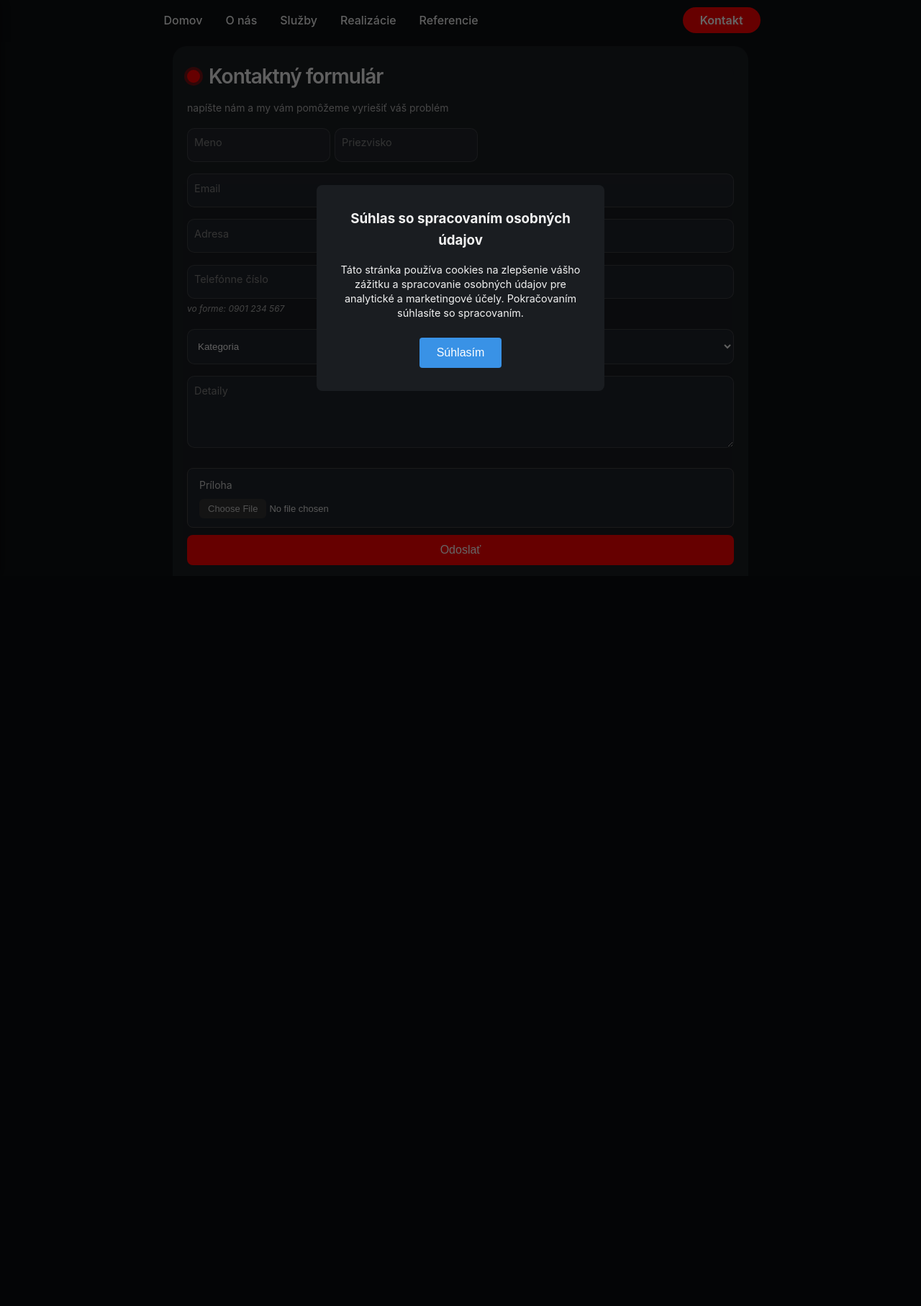
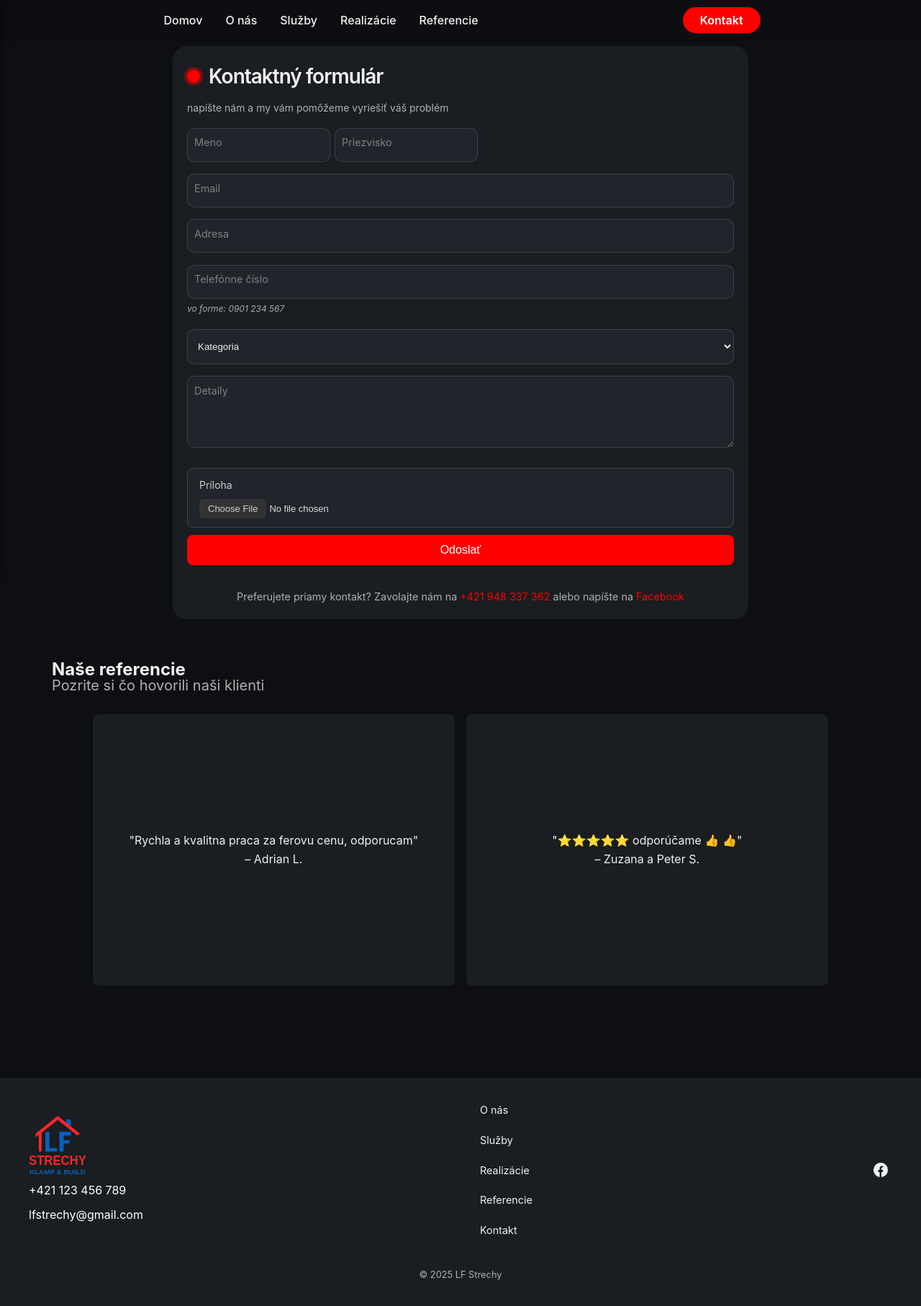
Before and after one commit to KristoveNohy/web, a Django app: page /kontakt in a window 1280 px wide. Shown: the whole page at 72% size. Before the commit the page ends 785 px from the top, so only its background shows below. Run offline with Django 5.2, Linux system fonts and the light colour scheme; data comes from the database, SQL or seed files in the repository; both versions use the stored data as it was after the commit.

Commit message:
funguje to 2

```diff
--- a/core/forms.py
+++ b/core/forms.py
@@ -2,8 +2,8 @@
 from .models import Customer
 
 class ContactForm(forms.ModelForm):
+    attachment = forms.FileField(required=False)
+
     class Meta:
         model = Customer
         fields = "__all__"
-
-    attachment = forms.FileField(required=False,)
--- a/core/templates/base.html
+++ b/core/templates/base.html
@@ -13,42 +13,6 @@
   {% endblock %}
 </head>
 <body>
-    <div id="cookie-popup" style="
-  position: fixed;
-  top: 0; left: 0;
-  width: 100%; height: 100%;
-  background: rgba(0,0,0,0.6);
-  display: flex;
-  align-items: center;
-  justify-content: center;
-  z-index: 3000;
-">
-  <div style="
-    background: #1A1D21;
-    color: #F1F1F1;
-    padding: 2rem;
-    max-width: 400px;
-    border-radius: 8px;
-    text-align: center;
-  ">
-    <h3 style="margin-bottom: 1rem;">Súhlas so spracovaním osobných údajov</h3>
-    <p style="font-size: 0.9rem; line-height: 1.4; margin-bottom: 1.5rem;">
-      Táto stránka používa cookies na zlepšenie vášho zážitku a spracovanie osobných údajov
-      pre analytické a marketingové účely. Pokračovaním súhlasíte so spracovaním.
-    </p>
-    <button id="cookie-accept-btn" style="
-      background: #3992e6;
-      color: #fff;
-      border: none;
-      padding: 0.75rem 1.5rem;
-      border-radius: 4px;
-      cursor: pointer;
-      font-size: 1rem;
-    ">
-      Súhlasím
-    </button>
-  </div>
-</div>
 
   <header>
     <div class="hamburger" id="hamburger"><span></span><span></span><span></span></div>
@@ -105,7 +69,7 @@
       <div class="footer-logo" style="display: flex; flex-direction: column; row-gap: 0.5em; align-items: flex-start;">
         <img src="{% static 'media/logo.svg' %}" alt="Logo">
         <a href="tel:+421123456789" class="contact-block__info-item" aria-label="Telefón">+421 123 456 789</a>
-        <a href="mailto:info@firma.sk" class="contact-block__info-item" aria-label="Email"> info@firma.sk</a>
+        <a href="mailto:lfstrechy@gmail.com" class="contact-block__info-item" aria-label="Email"> lfstrechy@gmail.com</a>
       </div>
       <ul class="footer-links">
         <li><a href="{% url 'about' %}">O nás</a></li>
@@ -204,22 +168,6 @@
       allowTouchMove: false,
     });
   </script>
-  <script>
-  document.addEventListener('DOMContentLoaded', () => {
-    const popup = document.getElementById('cookie-popup');
-    const btn   = document.getElementById('cookie-accept-btn');
-    // ak už je uložený súhlas, skryjeme popup
-    if (localStorage.getItem('cookieConsent')) {
-      popup.style.display = 'none';
-      return;
-    }
-    // po kliknutí ulož súhlas a zavri popup
-    btn.addEventListener('click', () => {
-      localStorage.setItem('cookieConsent', 'true');
-      popup.style.display = 'none';
-    });
-  });
-</script>
 
   {% block scripts%}
   {% endblock %}
--- a/core/templates/contact.html
+++ b/core/templates/contact.html
@@ -9,7 +9,7 @@
 {% block content %}
 <!-- From Uiverse.io by micaelgomestavares -->
  <div class="container">
-<form class="form" action="{% url 'contact' %}" method="post" enctype="multipart/form-data">
+<form class="form" action="{% url 'contact' %}" method="post" enctype="multipart/form-data" onsubmit="wait()">
     {% csrf_token %}
     <p class="title">Kontaktný formulár </p>
     <p class="message">napíšte nám a my vám pomôžeme vyriešiť váš problém </p>
@@ -40,7 +40,7 @@
         <small style="font-size: 0.75em; color: darkgrey;"><i>vo forme: 0901 234 567</i></small>
     </label>
     <label>
-        <select class="input" style="padding-block: 15px 15px;" name="category" id="category">
+        <select class="input" style="padding-block: 15px 15px;" name="category" id="category" required>
             <option value="" selected disabled>Kategoria</option>
             {% for service in services %}
             <option value="{{ service.id }}" {% if select == service.id %} selected {% endif %}>{{ service.title }}</option>
@@ -58,7 +58,7 @@
     </label>
 
 
-    <button class="submit">Odoslať</button>
+    <button class="submit" id="submitbtn">Odoslať</button>
 </form>
     <div class="alt-contact">
       <p>Preferujete priamy kontakt? Zavolajte nám na <a href="tel:+421948337362">+421 948 337 362</a> alebo napíšte na <a href="https://www.facebook.com/profile.php?id=61573216465987">Facebook</a></p>
@@ -67,5 +67,15 @@
 {% endblock %}
 
 {% block scripts %}
+<script>
+    function wait() {
+    const btn = document.getElementById("submitbtn");
+    btn.innerText = "odosielam...";
+    btn.disabled = true;
+    btn.style.backgroundColor = '#8a6969'
+    btn.style.color = '#aaa'
+}
+
+</script>
 
 {% endblock %}
--- a/core/views.py
+++ b/core/views.py
@@ -40,6 +40,7 @@
     if request.method == "POST":
         form = ContactForm(request.POST, request.FILES)
         print(request.FILES)
+        print(form.is_valid())
         if form.is_valid():
             customer = Customer.objects.create(
                 fname=form.cleaned_data['fname'],
@@ -80,6 +81,7 @@
             return render(request, 'thanks.html')
 
         else:
+            print(form.errors)
             return HttpResponse("chyba")
 
 
```
Also changed, not shown: db.sqlite3, static/services/400x300-ph.jpg (added).
